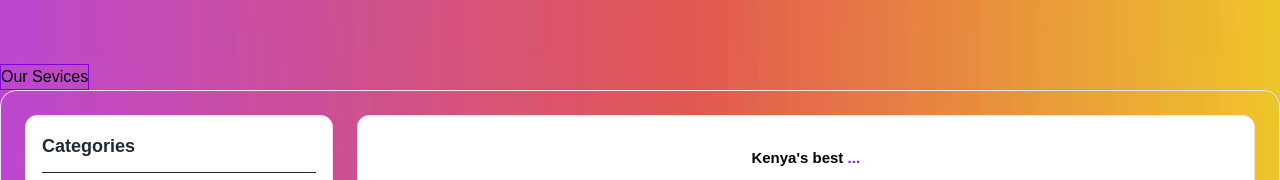
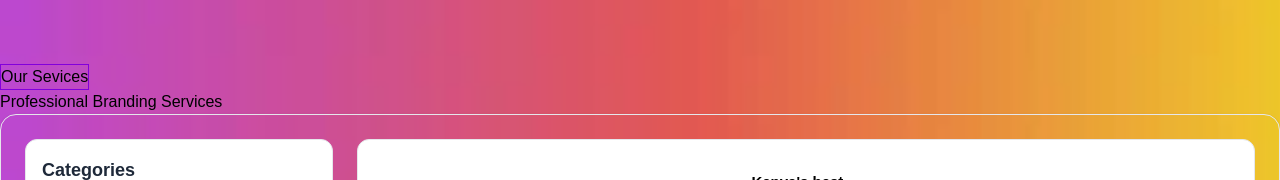
Before and after one commit to Faisal-zaid/no-limit-frontend, a Next.js app: page /categoriespage in a window 1280 px wide. Shown: the top 180 px of the page. Built offline with nearby package versions, Linux system fonts and the light colour scheme; no server answers.

Commit message:
added heading

```diff
--- a/src/pages/categoriespage.js
+++ b/src/pages/categoriespage.js
@@ -12,7 +12,9 @@ export default function CategoriesPage() {
     /* 1. Added bg-white (or bg-gray-50) and minimum height so the background is visible */
     <section className="min-h-screen bg-[url('/images/nolimitbackground.png')] bg-no-repeat bg-cover pt-6">
       <div className=" pt-10 ">
-        <button className="border justify-center text-center border-purple-700 ">Our Sevices</button></div>
+        <button className="border justify-center text-center border-purple-700 ">Our Sevices</button>
+        <h2>Professional Branding Services</h2>
+        </div>
       <div className="w-[100%] bg-[url('/images/nolimitbackground.png')] bg-no-repeat bg-cover flex gap-6 border border-gray-200 rounded-2xl p-6 shadow-sm">
 
         {/* Left Sidebar */}
```
